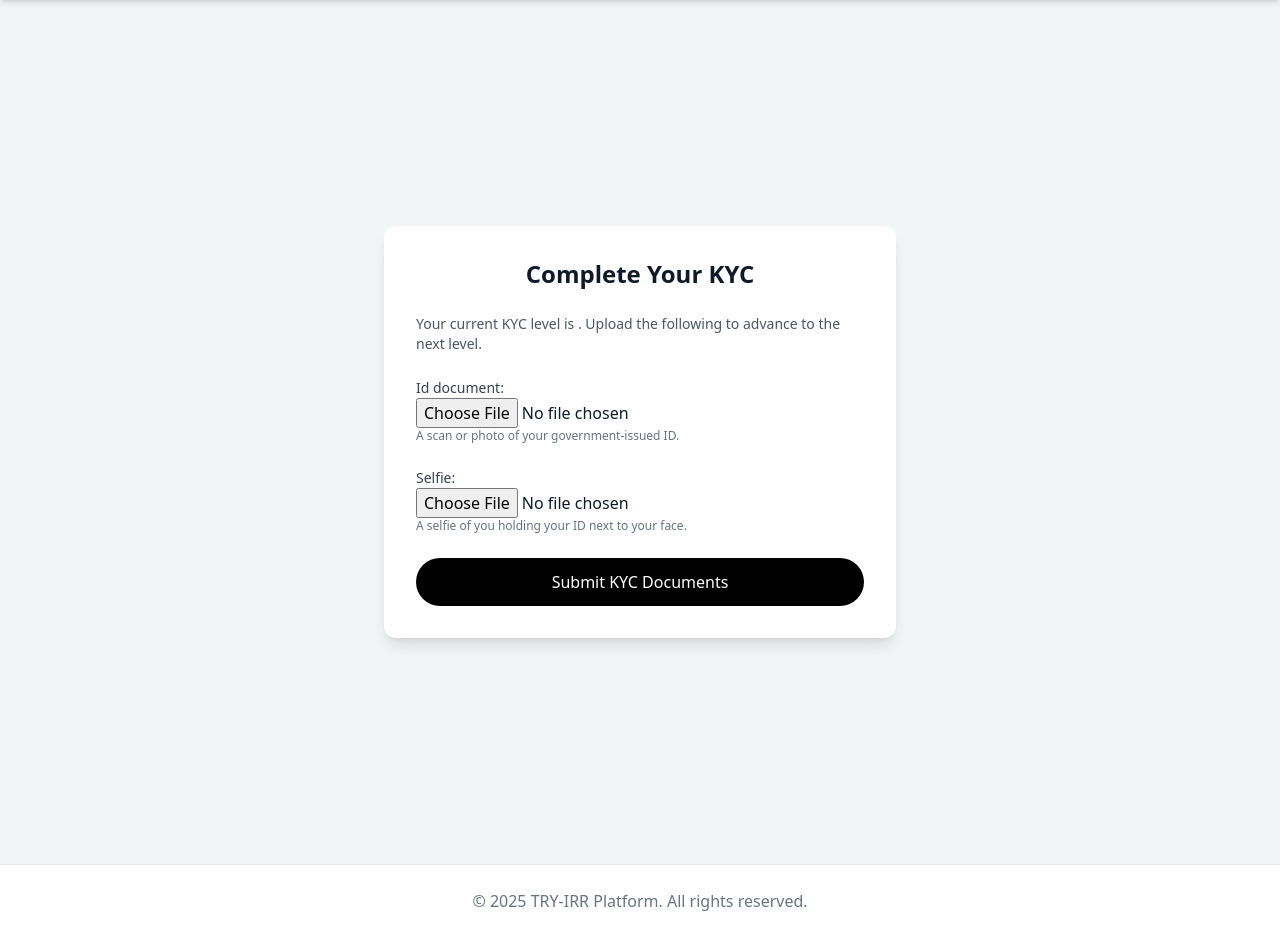
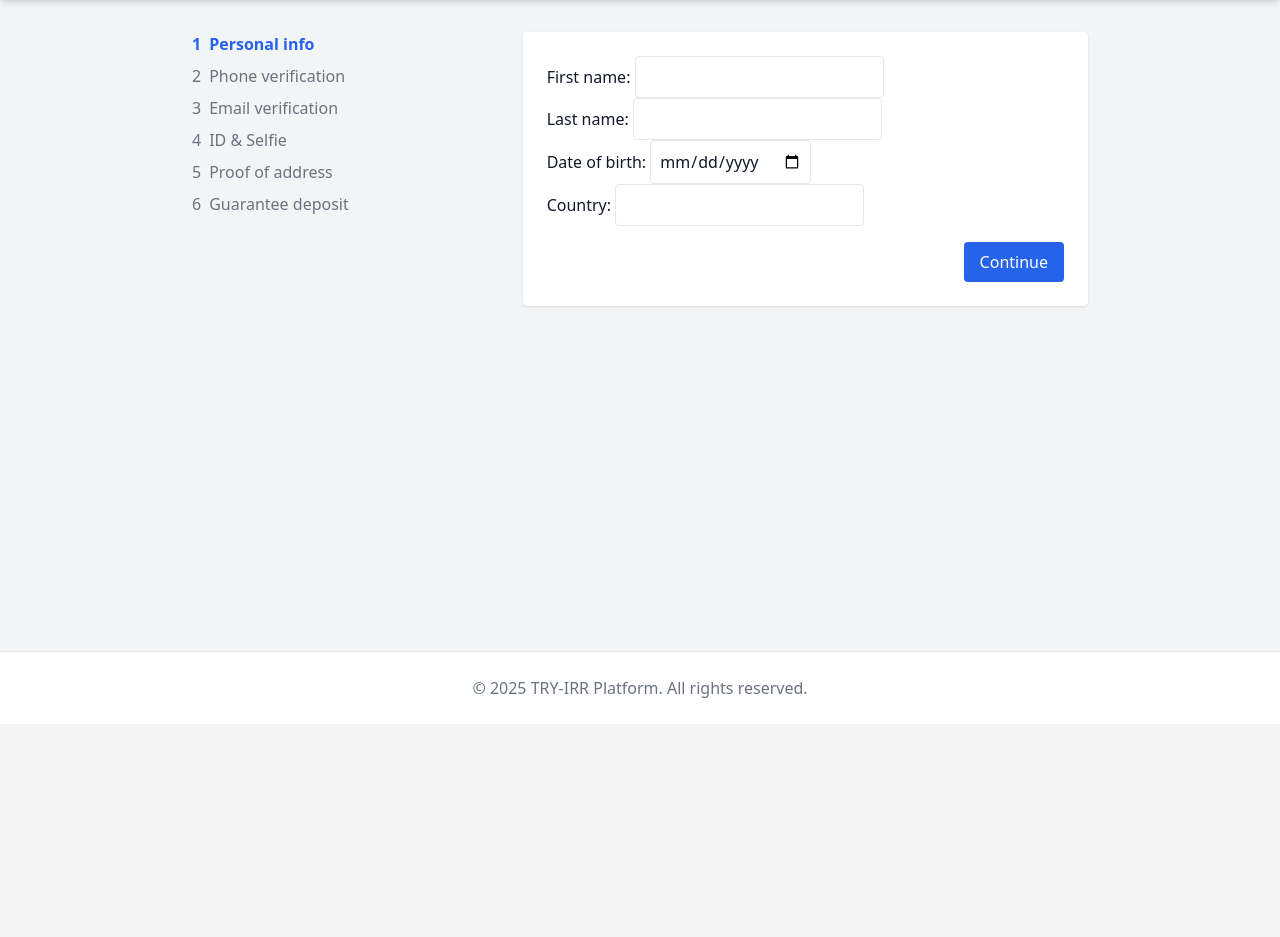
Before and after one commit to jjebraham/tryirr_platform, a Django app: page /kyc/ in a window 1280 px wide. Shown: the part 76-1013 px from the top of the page. After the commit the page ends 774 px from the top, so only its background shows below. Run offline with Django 5.2, Linux system fonts and the light colour scheme; a user stored in the database is signed in; some libraries are stand-ins or nearby versions.

Commit message:
Add multi-step KYC wizard

```diff
--- a/core/forms.py
+++ b/core/forms.py
@@ -3,6 +3,22 @@
 from django import forms
 from django.utils.translation import gettext_lazy as _
 from .models import CustomUser
+
+
+class PersonalInfoForm(forms.ModelForm):
+    class Meta:
+        model = CustomUser
+        fields = ["first_name", "last_name", "date_of_birth", "country"]
+        widgets = {
+            "date_of_birth": forms.DateInput(attrs={"type": "date", "class": "border rounded p-2"}),
+            "country": forms.TextInput(attrs={"class": "border rounded p-2"}),
+            "first_name": forms.TextInput(attrs={"class": "border rounded p-2"}),
+            "last_name": forms.TextInput(attrs={"class": "border rounded p-2"}),
+        }
+
+
+class VerificationCodeForm(forms.Form):
+    code = forms.CharField(max_length=6, widget=forms.TextInput(attrs={"class": "border rounded p-2"}))
 
 class KYCForm(forms.ModelForm):
     class Meta:
@@ -16,6 +32,24 @@
             "phone_number": forms.TextInput(attrs={"class": "border rounded p-2"}),
             # file‑inputs get their own default widget
         }
+
+
+class DocumentUploadForm(forms.ModelForm):
+    class Meta:
+        model = CustomUser
+        fields = ["id_document", "selfie"]
+
+
+class AddressProofForm(forms.ModelForm):
+    class Meta:
+        model = CustomUser
+        fields = ["proof_of_address"]
+
+
+class DepositProofForm(forms.ModelForm):
+    class Meta:
+        model = CustomUser
+        fields = ["deposit_proof"]
 
 class ConversionForm(forms.Form):
     CHOICES = [
--- a/core/models.py
+++ b/core/models.py
@@ -5,6 +5,21 @@
 class CustomUser(AbstractUser):
     phone_number = models.CharField(max_length=20, unique=True, null=True, blank=True)
     kyc_level = models.PositiveIntegerField(default=0)  # Level 0 = unverified
+
+    # Personal info
+    date_of_birth = models.DateField(null=True, blank=True)
+    country = models.CharField(max_length=100, null=True, blank=True)
+
+    # Step tracking
+    is_personal_info_complete = models.BooleanField(default=False)
+    is_phone_verified = models.BooleanField(default=False)
+    is_email_verified = models.BooleanField(default=False)
+    is_document_uploaded = models.BooleanField(default=False)
+    is_address_uploaded = models.BooleanField(default=False)
+    is_deposit_uploaded = models.BooleanField(default=False)
+
+    phone_verification_code = models.CharField(max_length=6, null=True, blank=True)
+    email_verification_code = models.CharField(max_length=6, null=True, blank=True)
 
     # KYC uploads
     id_document = models.FileField(
@@ -19,6 +34,16 @@
         blank=True,
         help_text="A selfie of you holding your ID next to your face."
     )
+    proof_of_address = models.FileField(
+        upload_to="kyc/address/",
+        null=True,
+        blank=True
+    )
+    deposit_proof = models.FileField(
+        upload_to="kyc/deposit/",
+        null=True,
+        blank=True
+    )
 
     # Override groups/permissions to avoid clashes:
     groups = models.ManyToManyField(
--- a/core/templates/core/kyc.html
+++ b/core/templates/core/kyc.html
@@ -1,54 +1,40 @@
-{# core/templates/core/kyc.html #}
 {% extends "core/base.html" %}
 {% load i18n %}
 
-{% block extra_head %}
-<script src="https://cdn.tailwindcss.com"></script>
-{% endblock %}
-
 {% block content %}
-<div class="min-h-screen bg-gray-100 flex items-center justify-center py-12 px-4">
-  <div class="w-full max-w-lg bg-white p-8 rounded-xl shadow-lg">
-
-    <h2 class="text-2xl font-extrabold text-gray-900 mb-6 text-center">
-      {% trans "Complete Your KYC" %}
-    </h2>
-
-    <p class="mb-4 text-sm text-gray-600">
-      {% trans "Your current KYC level is" %} <strong>{{ current_level }}</strong>.
-      {% trans "Upload the following to advance to the next level." %}
-    </p>
-
-    <form method="post" enctype="multipart/form-data" class="space-y-6">
+<div class="mx-auto max-w-4xl lg:flex gap-8">
+  <div class="w-full lg:w-1/3 mb-6 lg:mb-0">
+    <ul id="wizard-steps" class="space-y-2">
+      {% for s in steps %}
+      <li class="flex items-center {% if forloop.counter == step %}font-semibold text-blue-600{% elif s.done %}text-green-600{% else %}text-gray-500{% endif %}">
+        <span class="mr-2">
+          {% if s.done %}✔{% else %}{{ forloop.counter }}{% endif %}
+        </span>
+        <span>{{ s.name }}</span>
+      </li>
+      {% endfor %}
+    </ul>
+  </div>
+  <div class="flex-1 bg-white p-6 rounded shadow">
+    <form method="post" enctype="multipart/form-data">
       {% csrf_token %}
-      {{ form.non_field_errors }}
-
-      <div>
-        <label class="block text-sm font-medium text-gray-700">
-          {{ form.id_document.label_tag }}
-        </label>
-        {{ form.id_document }}
-        <p class="text-xs text-gray-500">{{ form.id_document.help_text }}</p>
-        {{ form.id_document.errors }}
-      </div>
-
-      <div>
-        <label class="block text-sm font-medium text-gray-700">
-          {{ form.selfie.label_tag }}
-        </label>
-        {{ form.selfie }}
-        <p class="text-xs text-gray-500">{{ form.selfie.help_text }}</p>
-        {{ form.selfie.errors }}
-      </div>
-
-      <div>
-        <button type="submit"
-                class="w-full py-3 rounded-full bg-black text-white font-medium hover:bg-gray-800">
-          {% trans "Submit KYC Documents" %}
+      {{ form.as_p }}
+      <div class="mt-4 text-right">
+        <button type="submit" class="px-4 py-2 bg-blue-600 text-white rounded">
+          {% if step == 6 %}{% trans "Finish" %}{% else %}{% trans "Continue" %}{% endif %}
         </button>
       </div>
     </form>
-
   </div>
 </div>
+<script>
+document.addEventListener('DOMContentLoaded', () => {
+  const items = document.querySelectorAll('#wizard-steps li');
+  items.forEach((li, idx) => {
+    if (idx + 1 === {{ step }}) {
+      li.classList.add('font-bold');
+    }
+  });
+});
+</script>
 {% endblock %}
--- a/core/views.py
+++ b/core/views.py
@@ -3,7 +3,17 @@
 from decimal import Decimal
 from django.shortcuts import render, redirect
 from django.contrib.auth.decorators import login_required
-from .forms import KYCForm, ConversionForm
+import random
+from django.urls import reverse
+from django.core.mail import send_mail
+from .forms import (
+    PersonalInfoForm,
+    VerificationCodeForm,
+    DocumentUploadForm,
+    AddressProofForm,
+    DepositProofForm,
+    ConversionForm,
+)
 from .services.rates import fetch_try_irr_rates
 
 def home(request):
@@ -35,12 +45,93 @@
 @login_required
 def kyc(request):
     user = request.user
-    if request.method == "POST":
-        form = KYCForm(request.POST, request.FILES, instance=user)
-        if form.is_valid():
-            form.instance.kyc_level = 1
+
+    steps = [
+        ("Personal info", user.is_personal_info_complete),
+        ("Phone verification", user.is_phone_verified),
+        ("Email verification", user.is_email_verified),
+        ("ID & Selfie", user.is_document_uploaded),
+        ("Proof of address", user.is_address_uploaded),
+        ("Guarantee deposit", user.is_deposit_uploaded),
+    ]
+
+    first_incomplete = next((i + 1 for i, (_, done) in enumerate(steps) if not done), 6)
+    step = int(request.GET.get("step", first_incomplete))
+    if step > first_incomplete:
+        return redirect(f"{reverse('core:kyc')}?step={first_incomplete}")
+
+    if step == 1:
+        form = PersonalInfoForm(request.POST or None, instance=user)
+        if request.method == "POST" and form.is_valid():
             form.save()
+            user.is_personal_info_complete = True
+            user.save()
+            send_mail("KYC step 1", "Personal info submitted", "noreply@example.com", ["admin@example.com"])
+            return redirect(f"{reverse('core:kyc')}?step=2")
+    elif step == 2:
+        if not user.phone_verification_code:
+            code = "".join(random.choices("0123456789", k=6))
+            user.phone_verification_code = code
+            user.save()
+            send_mail("Phone code", f"Your phone verification code: {code}", "noreply@example.com", [user.email])
+        form = VerificationCodeForm(request.POST or None)
+        if request.method == "POST" and form.is_valid():
+            if form.cleaned_data["code"] == user.phone_verification_code:
+                user.is_phone_verified = True
+                user.phone_verification_code = ""
+                user.save()
+                send_mail("KYC step 2", "Phone verified", "noreply@example.com", ["admin@example.com"])
+                return redirect(f"{reverse('core:kyc')}?step=3")
+            else:
+                form.add_error("code", "Invalid code")
+    elif step == 3:
+        if not user.email_verification_code:
+            code = "".join(random.choices("0123456789", k=6))
+            user.email_verification_code = code
+            user.save()
+            send_mail("Email code", f"Your email verification code: {code}", "noreply@example.com", [user.email])
+        form = VerificationCodeForm(request.POST or None)
+        if request.method == "POST" and form.is_valid():
+            if form.cleaned_data["code"] == user.email_verification_code:
+                user.is_email_verified = True
+                user.email_verification_code = ""
+                user.save()
+                send_mail("KYC step 3", "Email verified", "noreply@example.com", ["admin@example.com"])
+                return redirect(f"{reverse('core:kyc')}?step=4")
+            else:
+                form.add_error("code", "Invalid code")
+    elif step == 4:
+        form = DocumentUploadForm(request.POST or None, request.FILES or None, instance=user)
+        if request.method == "POST" and form.is_valid():
+            form.save()
+            user.is_document_uploaded = True
+            user.save()
+            send_mail("KYC step 4", "Documents uploaded", "noreply@example.com", ["admin@example.com"])
+            return redirect(f"{reverse('core:kyc')}?step=5")
+    elif step == 5:
+        form = AddressProofForm(request.POST or None, request.FILES or None, instance=user)
+        if request.method == "POST" and form.is_valid():
+            form.save()
+            user.is_address_uploaded = True
+            user.save()
+            send_mail("KYC step 5", "Address uploaded", "noreply@example.com", ["admin@example.com"])
+            return redirect(f"{reverse('core:kyc')}?step=6")
+    else:
+        step = 6
+        form = DepositProofForm(request.POST or None, request.FILES or None, instance=user)
+        if request.method == "POST" and form.is_valid():
+            form.save()
+            user.is_deposit_uploaded = True
+            user.save()
+            send_mail("KYC step 6", "Deposit proof uploaded", "noreply@example.com", ["admin@example.com"])
             return redirect("core:dashboard")
-    else:
-        form = KYCForm(instance=user)
-    return render(request, "core/kyc.html", {"form": form})
+
+    steps_context = [
+        {"name": name, "done": done} for name, done in steps
+    ]
+
+    return render(
+        request,
+        "core/kyc.html",
+        {"form": form, "step": step, "steps": steps_context},
+    )
```
Also changed, not shown: core/templates/core/dashboard.html (+7 -2 lines), core/templates/core/index.html (+8 -0 lines), core/migrations/0006_kyc_wizard_fields.py (added).
